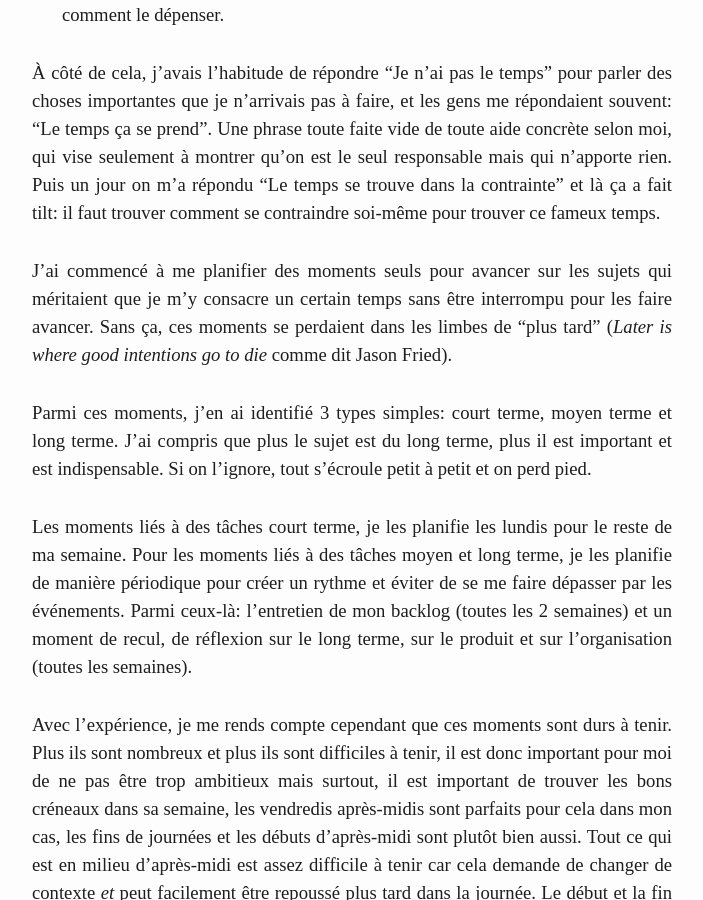
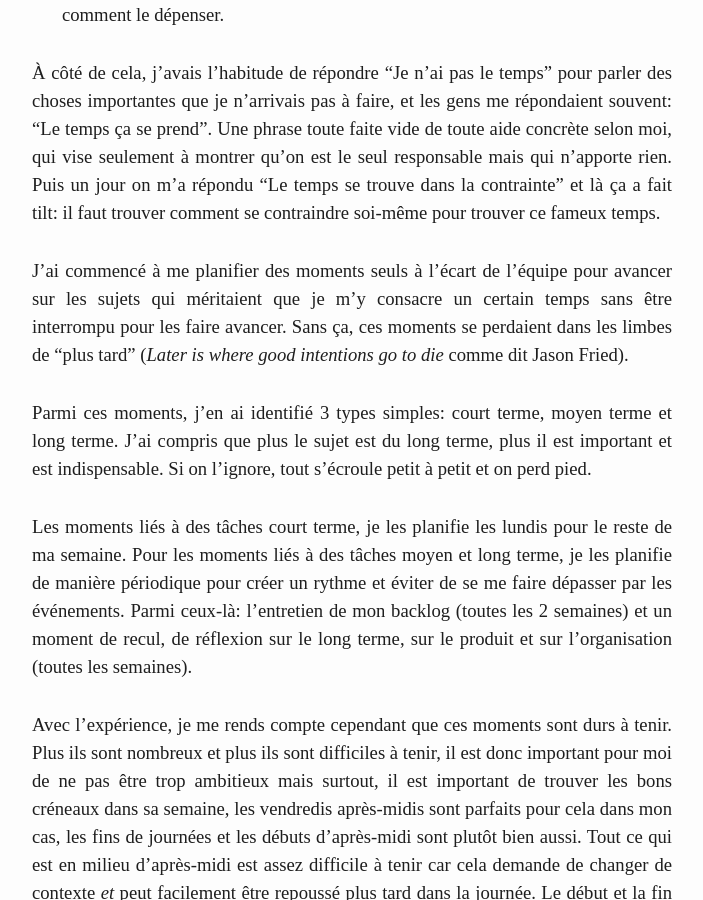
Before and after one commit to JbDenoual/jbdenoual.github.io, a Jekyll site: the page built from _posts/2019-09-07-apprentissage1.markdown, in a window 1280 px wide and 900 px high, scrolled down 3475 px. Shown: the whole window, without its empty margins (288-991 px from the left). Built offline with Jekyll 4.4.1, drawn with Linux system fonts in a browser that asks for light colours; some web fonts are replaced.

Commit message:
[Update] Improve article

```diff
--- a/_posts/2019-09-07-apprentissage1.markdown
+++ b/_posts/2019-09-07-apprentissage1.markdown
@@ -56,7 +56,7 @@ Ensuite, j'ai appris comment être moins interrompu, une des clés de la product
 
 À côté de cela, j'avais l'habitude de répondre "Je n'ai pas le temps" pour parler des choses importantes que je n'arrivais pas à faire, et les gens me répondaient souvent: "Le temps ça se prend". Une phrase toute faite vide de toute aide concrète selon moi, qui vise seulement à montrer qu'on est le seul responsable mais qui n'apporte rien. Puis un jour on m'a répondu "Le temps se trouve dans la contrainte" et là ça a fait tilt: il faut trouver comment se contraindre soi-même pour trouver ce fameux temps.
 
-J'ai commencé à me planifier des moments seuls pour avancer sur les sujets qui méritaient que je m'y consacre un certain temps sans être interrompu pour les faire avancer. Sans ça, ces moments se perdaient dans les limbes de "plus tard" (_Later is where good intentions go to die_ comme dit Jason Fried).
+J'ai commencé à me planifier des moments seuls à l'écart de l'équipe pour avancer sur les sujets qui méritaient que je m'y consacre un certain temps sans être interrompu pour les faire avancer. Sans ça, ces moments se perdaient dans les limbes de "plus tard" (_Later is where good intentions go to die_ comme dit Jason Fried).
 
 Parmi ces moments, j'en ai identifié 3 types simples: court terme, moyen terme et long terme. J'ai compris que plus le sujet est du long terme, plus il est important et est indispensable. Si on l'ignore, tout s'écroule petit à petit et on perd pied.
 
```
